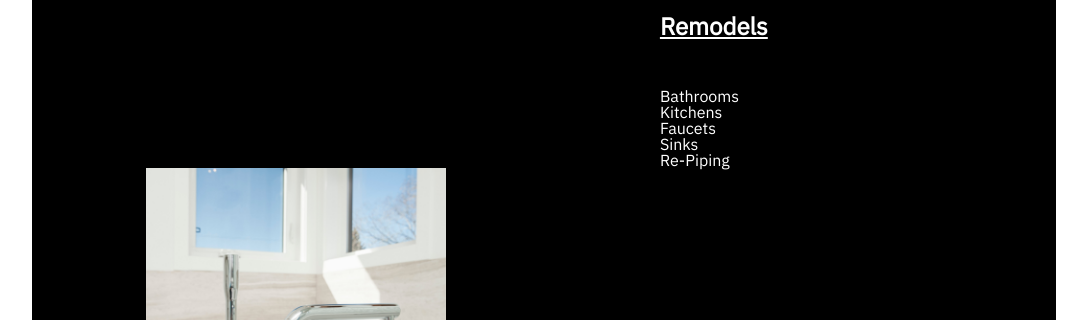
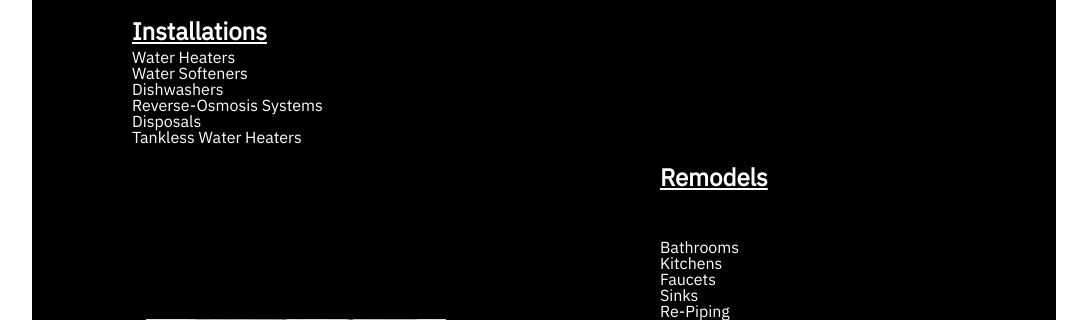
Before and after one commit to d00345747/web3400-final-project, a PHP site: page /testing/index.html in a window 1280 px wide. Shown: the part 1481-1801 px from the top of the page, without its empty margins (96-1183 px from the left). Run offline with PHP 8.4, Linux system fonts and the light colour scheme.

Commit message:
work on body.

```diff
--- a/testing/css/style.css
+++ b/testing/css/style.css
@@ -171,7 +171,7 @@ li.active a { color: rgb(19, 161, 10); }
     display: grid;
     grid-column: span 2;
     grid-template-columns: 1fr 1fr;
-    grid-template-rows: repeat(9, 1fr);
+    grid-template-rows: minmax(200px, 250px)repeat(9, 1fr);
     height: 1500px;
     background-color: black;
     color: white;
@@ -192,6 +192,7 @@ li.active a { color: rgb(19, 161, 10); }
     grid-row: 2/3;
     display: grid;
     grid-template-columns: 1fr 1fr;
+    grid-gap: 20px;
 }
 
 #body #installations {
```
